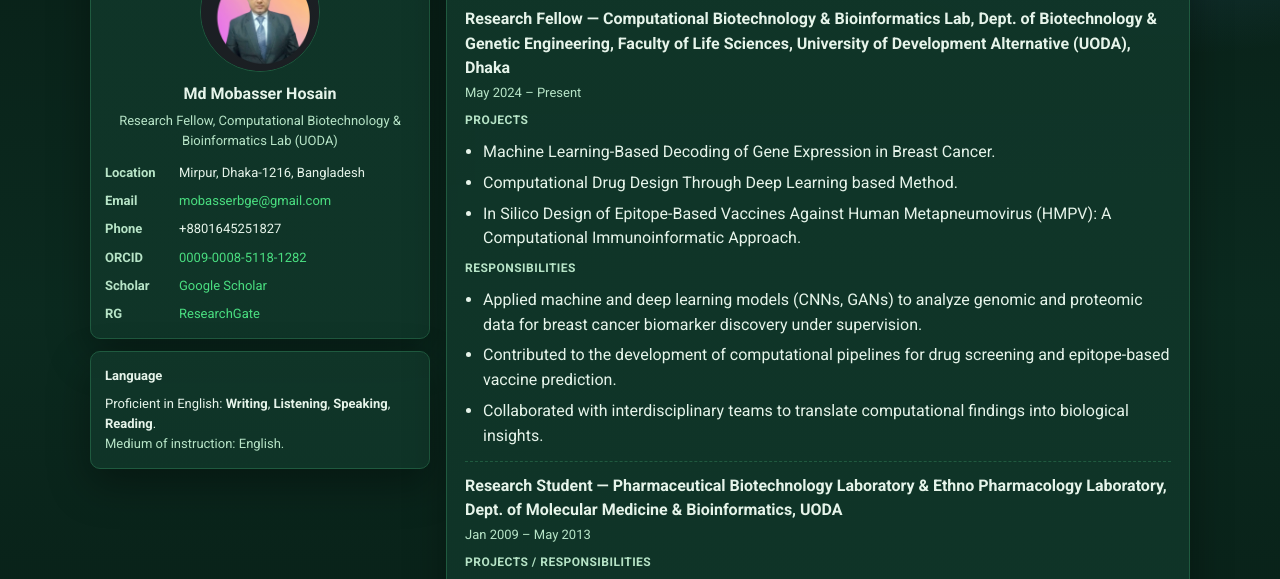
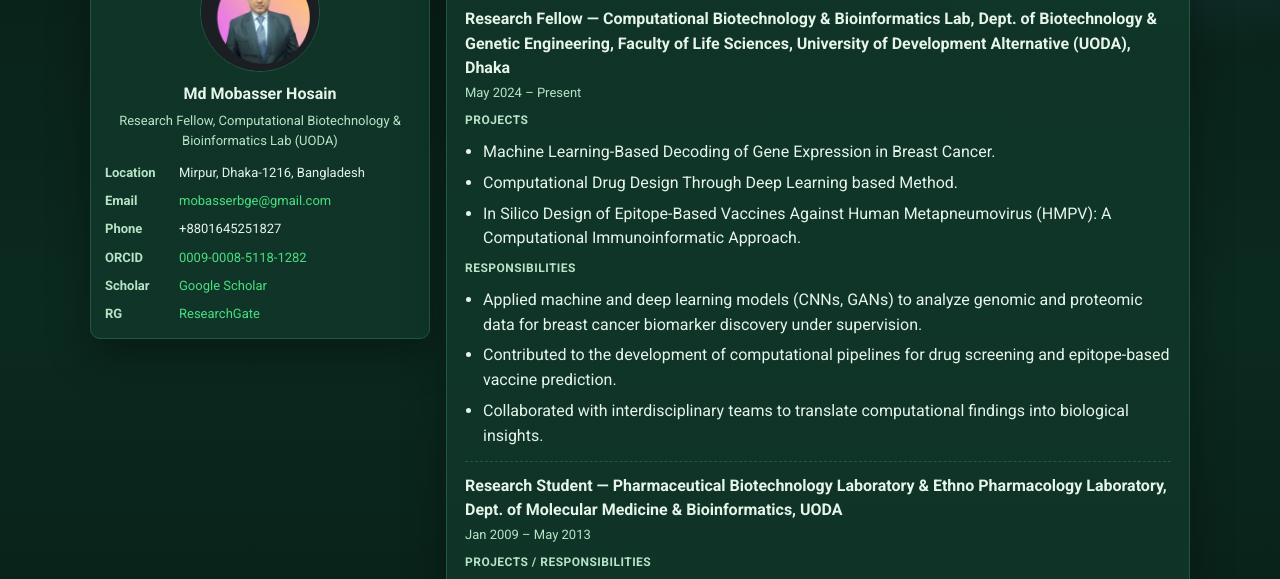
Before and after one commit to mdmobasserhosain/mdmobasserhosain.github.io, a plain HTML site: page projects.html in a window 1280 px wide. Shown: the part 221-800 px from the top of the page. Drawn offline with Linux system fonts and the light colour scheme.

Commit message:
Update projects.html

```diff
--- a/projects.html
+++ b/projects.html
@@ -49,11 +49,6 @@
           <div><span>Scholar</span><a href="https://scholar.google.com/citations?user=WmthFEQAAAAJ&hl=en&authuser=1" target="_blank" rel="noreferrer">Google Scholar</a></div>
           <div><span>RG</span><a href="https://www.researchgate.net/profile/Md-Mobasser-Hosain" target="_blank" rel="noreferrer">ResearchGate</a></div>
         </div>
-        </div>
-      <div class="card">
-        <div class="card-title">Language</div>
-        <div class="plain">Proficient in English: <strong>Writing</strong>, <strong>Listening</strong>, <strong>Speaking</strong>, <strong>Reading</strong>.<br><span class="muted">Medium of instruction: English.</span></div>
-      </div>
     </aside>
     <section class="content">
 <section id="projects" class="card">
```
